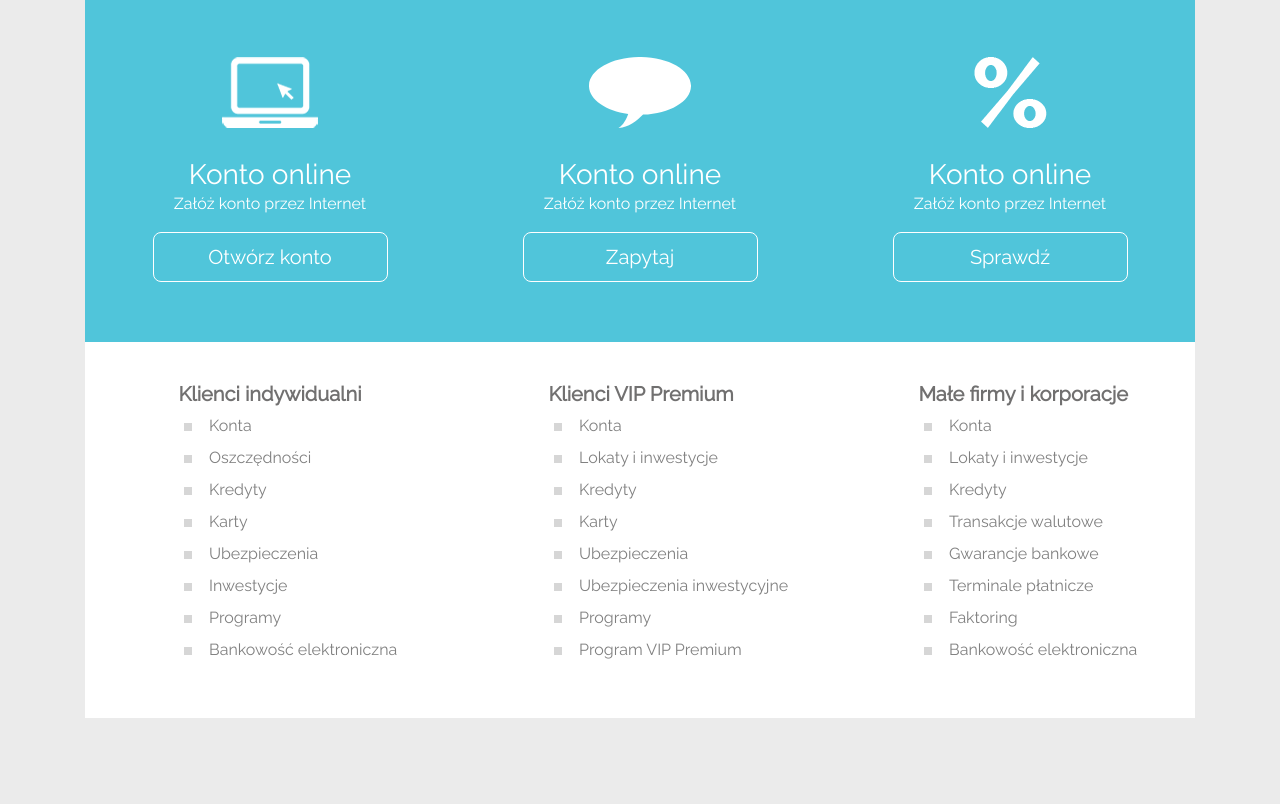
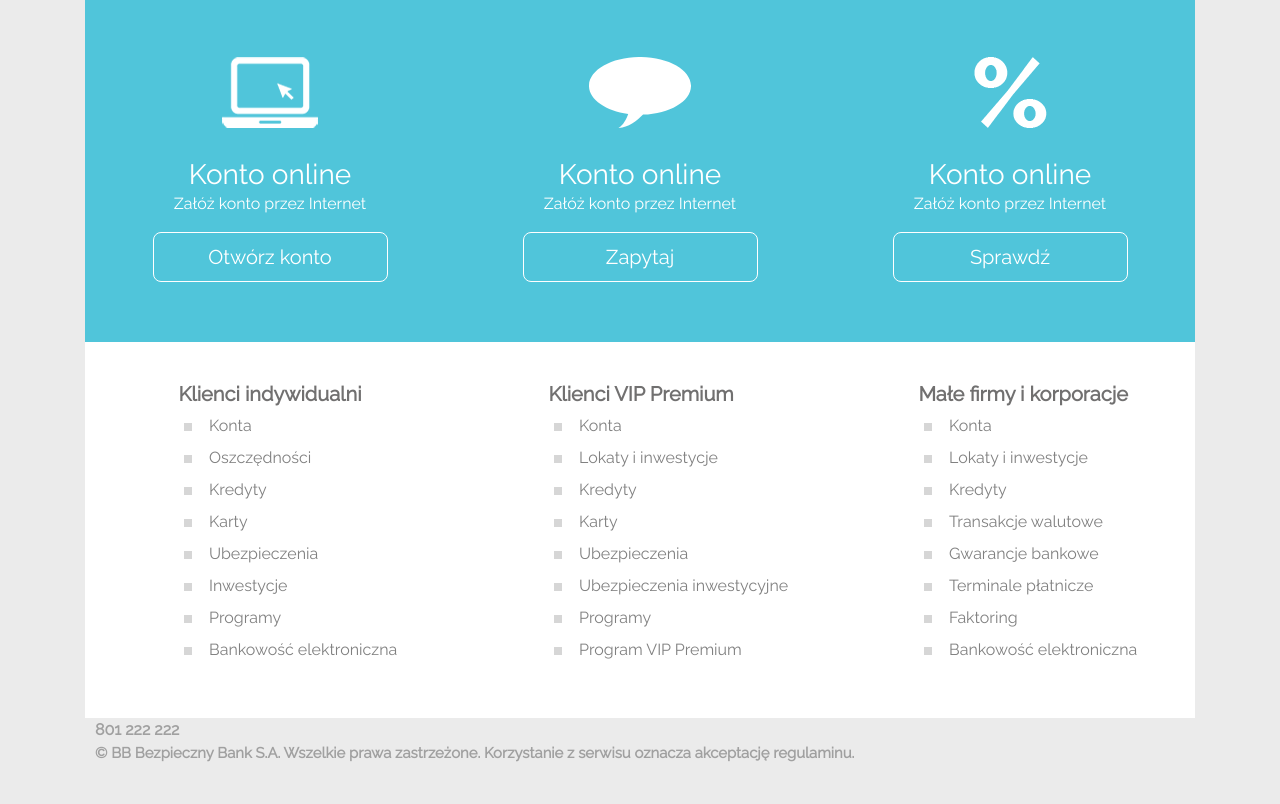
Before and after one commit to agnxr/safe-bank, a website: page index.html in a window 1280 px wide. Shown: the part 1030-1834 px from the top of the page. Before the commit the page ends 1748 px from the top, so only its background shows below. Drawn offline with nearby package versions, Linux system fonts and the light colour scheme.

Commit message:
add footer

```diff
--- a/index.html
+++ b/index.html
@@ -265,12 +265,20 @@
         <div class="whiteRow"></div>
     </div>
 
-<div class="container nav"></div>
-<div class="container main"></div>
-<div class="container credit"></div>
-<div class="container bluePart"></div>
-<div class="container 3sections"></div>
-<div class="container footer"></div>
+
+    <footer>
+        <div class="container">
+            <div class="row">
+                <div class="col-lg-12 footInf">
+                    <p>801 222 222</p>
+                    <p>&copy; BB Bezpieczny Bank S.A. Wszelkie prawa zastrzeżone. Korzystanie z serwisu oznacza akceptację regulaminu.
+                    </p>
+                </div>
+            </div>
+        </div>
+        <div class="bottom"></div>
+    </footer>
+
 
 <!-- JavaScript -->
     <script src="js/main.js"></script>
--- a/scss/style.scss
+++ b/scss/style.scss
@@ -279,3 +279,20 @@ body {
 .oneSection ul {
   list-style-image: url("../images/square.svg");
 }
+
+//footer
+
+.footInf p {
+  color: #a0a0a0;
+  font-weight: bold;
+  margin-bottom: 0;
+  margin-left: 10px;
+}
+
+.footInf p:last-child {
+  font-size: 93%;
+}
+
+.bottom {
+  height: 40px;
+}
```
Also changed, not shown: css/style.css, scss/style.css, 2 other files.
